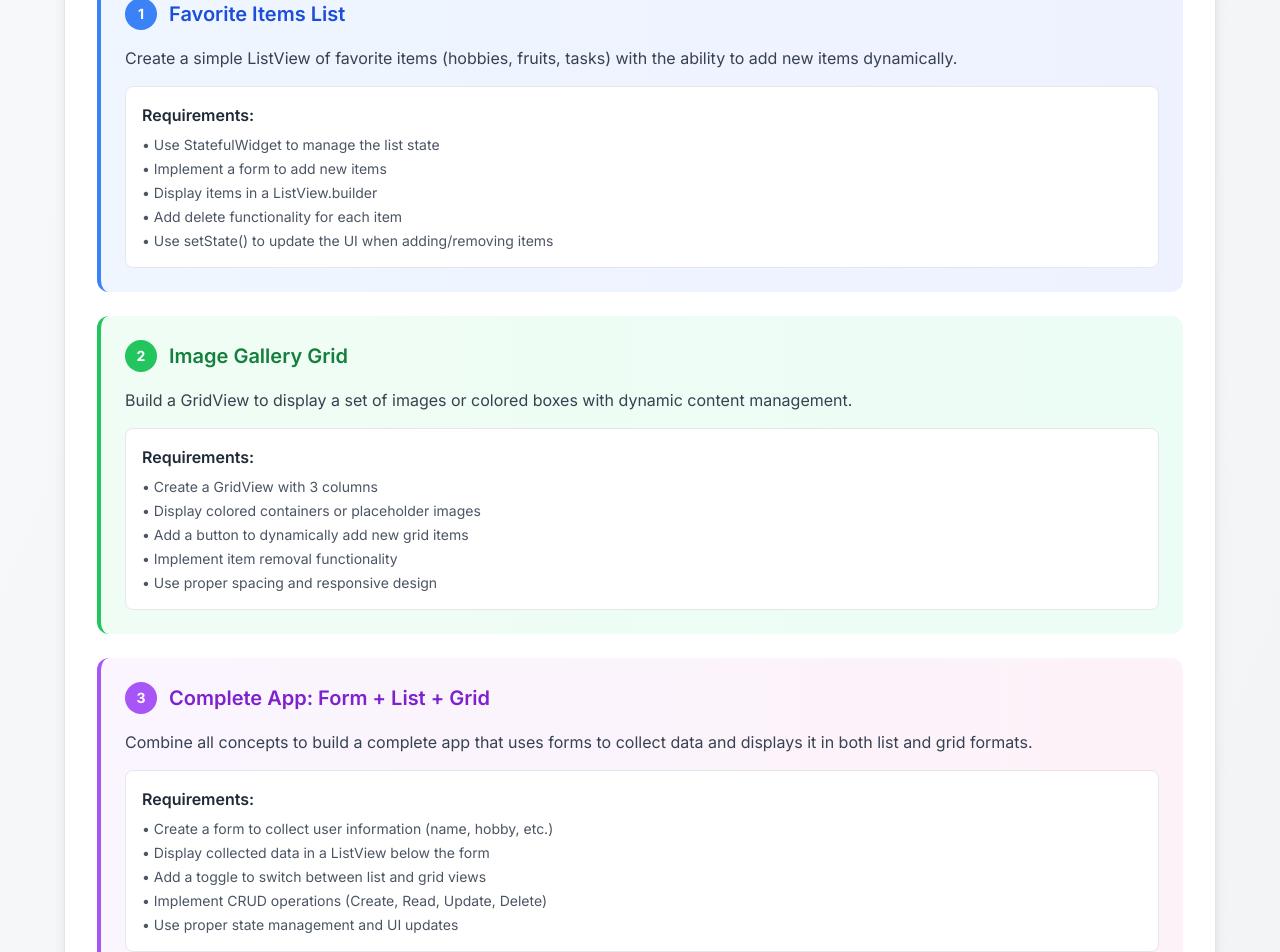
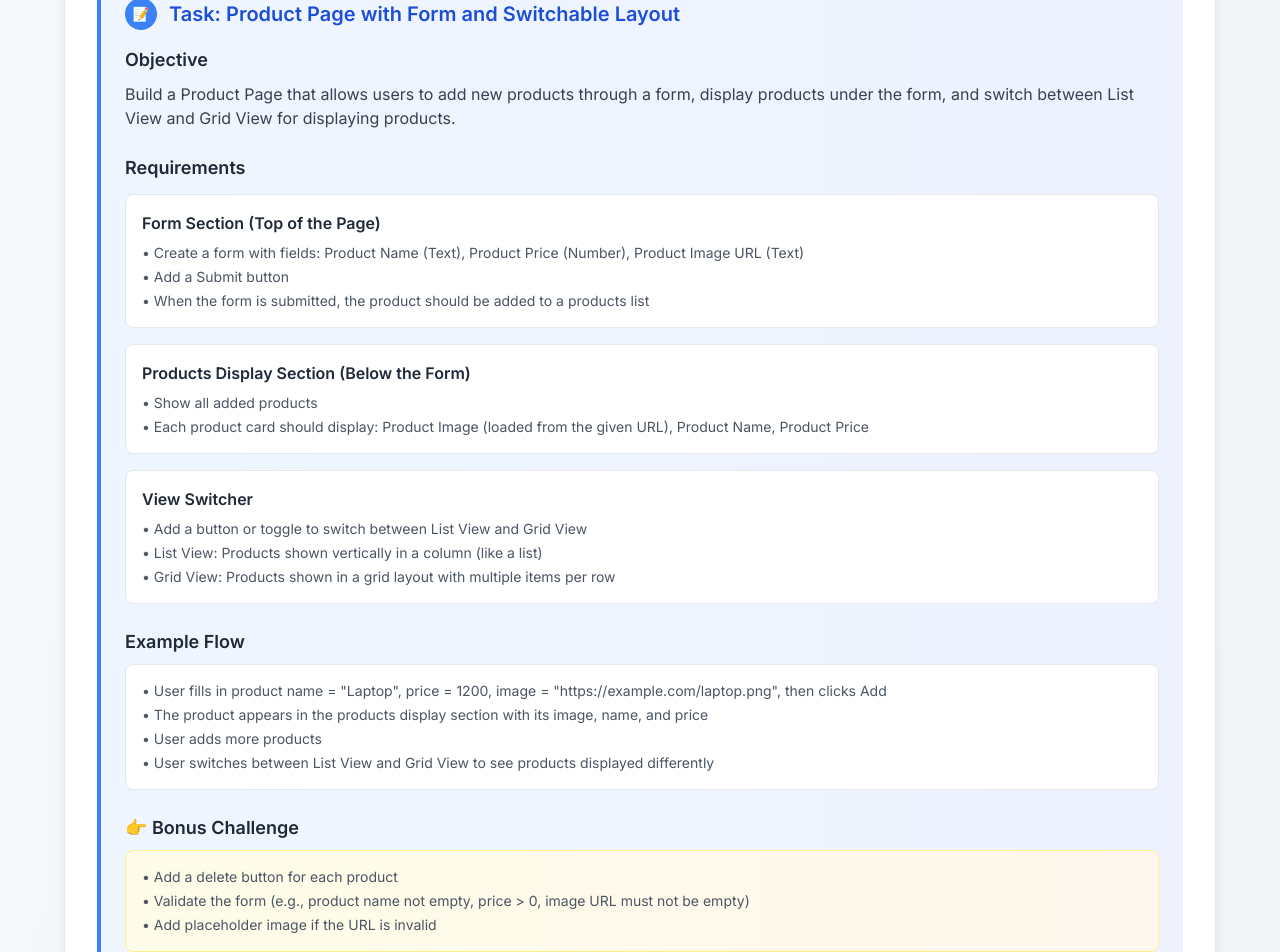
Before and after one commit to AbdelrahmanH161/flutter_course, a React (Vite) app: page /day5 in a window 1280 px wide. Shown: the part 2020-2972 px from the top of the page. Built offline with nearby package versions, Linux system fonts and the light colour scheme.

Commit message:
Refactor Day 5 page to enhance hands-on exercise structure; update task descriptions for clarity, introduce new product page task, and improve layout with detailed requirements and example flow.

```diff
--- a/src/pages/day5.tsx
+++ b/src/pages/day5.tsx
@@ -757,106 +757,129 @@ const Day5 = () => {
 								viewport={{ once: true }}
 								className='bg-white dark:bg-gray-800 rounded-2xl shadow-lg border border-gray-200 dark:border-gray-700 p-8 mt-8'>
 								<h3 className='text-3xl font-bold text-gray-900 dark:text-white mb-6 text-center'>
-									Hands-on Exercises
+									Hands-on Exercise
 								</h3>
 
-								{/* Exercise 1: Favorite Items List */}
-								<div className='bg-gradient-to-r from-blue-50 to-indigo-50 dark:from-blue-900/20 dark:to-indigo-900/20 rounded-xl p-6 mb-6 border-l-4 border-blue-500'>
+								{/* Product Page Task */}
+								<div className='bg-gradient-to-r from-blue-50 to-indigo-50 dark:from-blue-900/20 dark:to-indigo-900/20 rounded-xl p-6 border-l-4 border-blue-500'>
 									<div className='flex items-center gap-3 mb-4'>
 										<div className='w-8 h-8 bg-blue-500 rounded-full flex items-center justify-center text-white font-bold text-sm'>
-											1
+											📝
 										</div>
 										<h5 className='text-xl font-semibold text-blue-700 dark:text-blue-300'>
-											Favorite Items List
+											Task: Product Page with Form and Switchable Layout
 										</h5>
 									</div>
-									<p className='text-gray-700 dark:text-gray-300 mb-4'>
-										Create a simple ListView of favorite items (hobbies, fruits,
-										tasks) with the ability to add new items dynamically.
+
+									<div className='mb-6'>
+										<h6 className='font-semibold text-gray-800 dark:text-gray-200 mb-2 text-lg'>
+											Objective
+										</h6>
+										<p className='text-gray-700 dark:text-gray-300'>
+											Build a Product Page that allows users to add new products
+											through a form, display products under the form, and
+											switch between List View and Grid View for displaying
+											products.
 										</p>
+									</div>
+
+									<div className='mb-6'>
+										<h6 className='font-semibold text-gray-800 dark:text-gray-200 mb-3 text-lg'>
+											Requirements
+										</h6>
+
+										<div className='space-y-4'>
 											<div className='bg-white dark:bg-gray-700 rounded-lg p-4 border border-gray-200 dark:border-gray-600'>
-										<h6 className='font-semibold text-gray-800 dark:text-gray-200 mb-2'>
-											Requirements:
+												<h6 className='font-semibold text-gray-800 dark:text-gray-200 mb-2 block'>
+													Form Section (Top of the Page)
 												</h6>
 												<ul className='text-sm text-gray-600 dark:text-gray-300 space-y-1'>
-											<li>• Use StatefulWidget to manage the list state</li>
-											<li>• Implement a form to add new items</li>
-											<li>• Display items in a ListView.builder</li>
-											<li>• Add delete functionality for each item</li>
 													<li>
-												• Use setState() to update the UI when adding/removing
-												items
+														• Create a form with fields: Product Name (Text),
+														Product Price (Number), Product Image URL (Text)
+													</li>
+													<li>• Add a Submit button</li>
+													<li>
+														• When the form is submitted, the product should be
+														added to a products list
+													</li>
+												</ul>
+											</div>
+
+											<div className='bg-white dark:bg-gray-700 rounded-lg p-4 border border-gray-200 dark:border-gray-600'>
+												<h6 className='font-semibold text-gray-800 dark:text-gray-200 mb-2 block'>
+													Products Display Section (Below the Form)
+												</h6>
+												<ul className='text-sm text-gray-600 dark:text-gray-300 space-y-1'>
+													<li>• Show all added products</li>
+													<li>
+														• Each product card should display: Product Image
+														(loaded from the given URL), Product Name, Product
+														Price
+													</li>
+												</ul>
+											</div>
+
+											<div className='bg-white dark:bg-gray-700 rounded-lg p-4 border border-gray-200 dark:border-gray-600'>
+												<h6 className='font-semibold text-gray-800 dark:text-gray-200 mb-2 block'>
+													View Switcher
+												</h6>
+												<ul className='text-sm text-gray-600 dark:text-gray-300 space-y-1'>
+													<li>
+														• Add a button or toggle to switch between List View
+														and Grid View
+													</li>
+													<li>
+														• List View: Products shown vertically in a column
+														(like a list)
+													</li>
+													<li>
+														• Grid View: Products shown in a grid layout with
+														multiple items per row
+													</li>
+												</ul>
+											</div>
+										</div>
+									</div>
+
+									<div className='mb-6'>
+										<h6 className='font-semibold text-gray-800 dark:text-gray-200 mb-2 text-lg'>
+											Example Flow
+										</h6>
+										<div className='bg-white dark:bg-gray-700 rounded-lg p-4 border border-gray-200 dark:border-gray-600'>
+											<ul className='text-sm text-gray-600 dark:text-gray-300 space-y-1'>
+												<li>
+													• User fills in product name = "Laptop", price = 1200,
+													image = "https://example.com/laptop.png", then clicks
+													Add
+												</li>
+												<li>
+													• The product appears in the products display section
+													with its image, name, and price
+												</li>
+												<li>• User adds more products</li>
+												<li>
+													• User switches between List View and Grid View to see
+													products displayed differently
 												</li>
 											</ul>
 										</div>
 									</div>
 
-								{/* Exercise 2: Image Gallery Grid */}
-								<div className='bg-gradient-to-r from-green-50 to-emerald-50 dark:from-green-900/20 dark:to-emerald-900/20 rounded-xl p-6 mb-6 border-l-4 border-green-500'>
-									<div className='flex items-center gap-3 mb-4'>
-										<div className='w-8 h-8 bg-green-500 rounded-full flex items-center justify-center text-white font-bold text-sm'>
-											2
-										</div>
-										<h5 className='text-xl font-semibold text-green-700 dark:text-green-300'>
-											Image Gallery Grid
-										</h5>
-									</div>
-									<p className='text-gray-700 dark:text-gray-300 mb-4'>
-										Build a GridView to display a set of images or colored boxes
-										with dynamic content management.
-									</p>
-									<div className='bg-white dark:bg-gray-700 rounded-lg p-4 border border-gray-200 dark:border-gray-600'>
-										<h6 className='font-semibold text-gray-800 dark:text-gray-200 mb-2'>
-											Requirements:
+									<div>
+										<h6 className='font-semibold text-gray-800 dark:text-gray-200 mb-2 text-lg'>
+											👉 Bonus Challenge
 										</h6>
+										<div className='bg-gradient-to-r from-yellow-50 to-orange-50 dark:from-yellow-900/20 dark:to-orange-900/20 rounded-lg p-4 border border-yellow-200 dark:border-yellow-700'>
 											<ul className='text-sm text-gray-600 dark:text-gray-300 space-y-1'>
-											<li>• Create a GridView with 3 columns</li>
+												<li>• Add a delete button for each product</li>
 												<li>
-												• Display colored containers or placeholder images
+													• Validate the form (e.g., product name not empty,
+													price &gt; 0, image URL must not be empty)
 												</li>
-											<li>• Add a button to dynamically add new grid items</li>
-											<li>• Implement item removal functionality</li>
-											<li>• Use proper spacing and responsive design</li>
+												<li>• Add placeholder image if the URL is invalid</li>
 											</ul>
 										</div>
-								</div>
-
-								{/* Exercise 3: Combined Form + List + Grid */}
-								<div className='bg-gradient-to-r from-purple-50 to-pink-50 dark:from-purple-900/20 dark:to-pink-900/20 rounded-xl p-6 border-l-4 border-purple-500'>
-									<div className='flex items-center gap-3 mb-4'>
-										<div className='w-8 h-8 bg-purple-500 rounded-full flex items-center justify-center text-white font-bold text-sm'>
-											3
-										</div>
-										<h5 className='text-xl font-semibold text-purple-700 dark:text-purple-300'>
-											Complete App: Form + List + Grid
-										</h5>
-									</div>
-									<p className='text-gray-700 dark:text-gray-300 mb-4'>
-										Combine all concepts to build a complete app that uses forms
-										to collect data and displays it in both list and grid
-										formats.
-									</p>
-									<div className='bg-white dark:bg-gray-700 rounded-lg p-4 border border-gray-200 dark:border-gray-600'>
-										<h6 className='font-semibold text-gray-800 dark:text-gray-200 mb-2'>
-											Requirements:
-										</h6>
-										<ul className='text-sm text-gray-600 dark:text-gray-300 space-y-1'>
-											<li>
-												• Create a form to collect user information (name,
-												hobby, etc.)
-											</li>
-											<li>
-												• Display collected data in a ListView below the form
-											</li>
-											<li>
-												• Add a toggle to switch between list and grid views
-											</li>
-											<li>
-												• Implement CRUD operations (Create, Read, Update,
-												Delete)
-											</li>
-											<li>• Use proper state management and UI updates</li>
-										</ul>
 									</div>
 								</div>
 							</motion.div>
```
Lines whose indentation alone changed are shown as unchanged.
